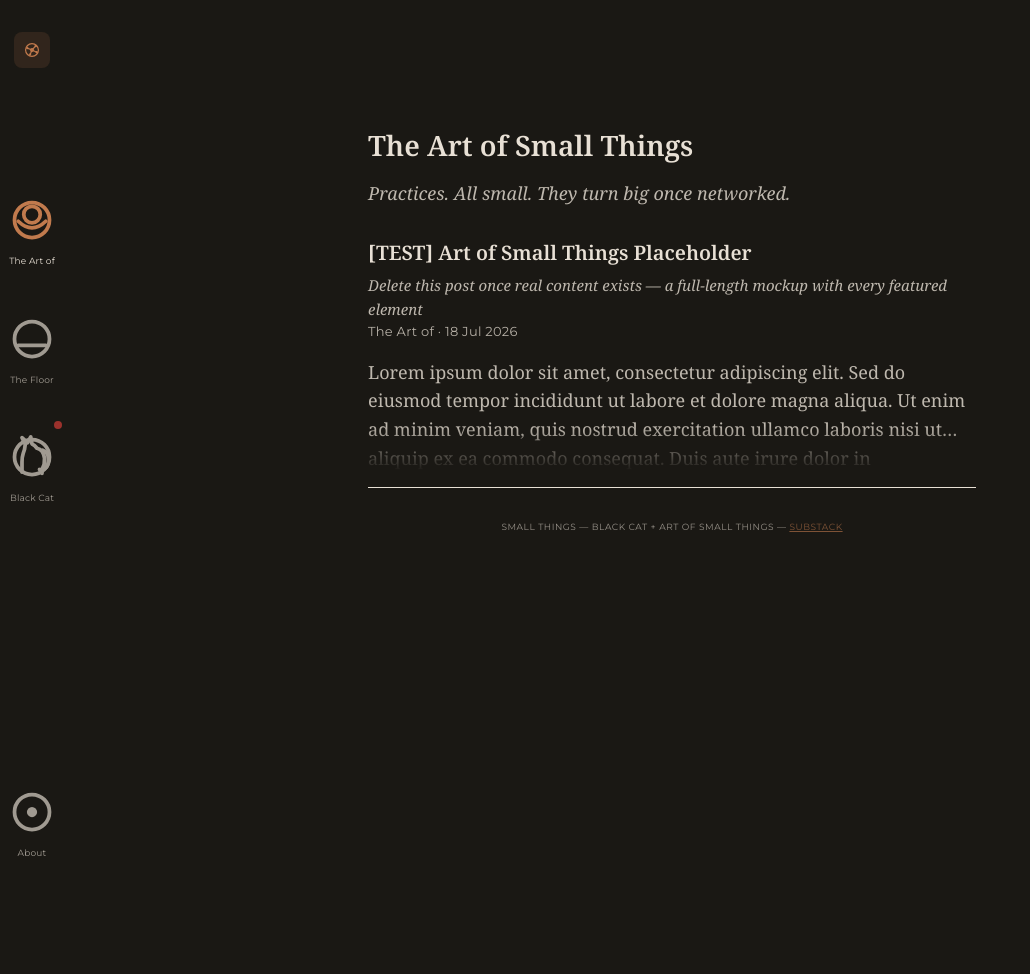
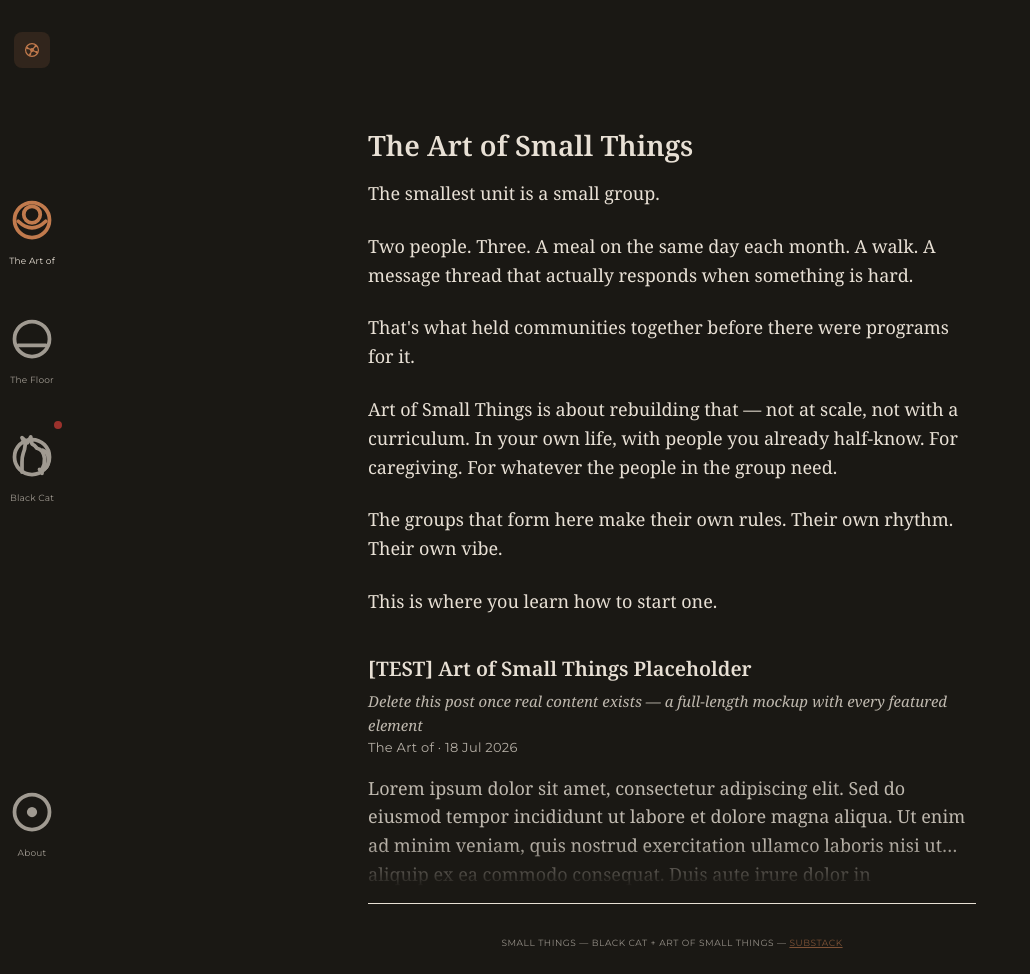
Before and after one commit to 2pix/small-things, a Jekyll site: the page built from the-art-of-small-things/index.html, in a window 1280 px wide. Shown: the whole page, without its empty margins (0-1030 px from the left). Built offline with Jekyll 4.4.1, drawn with Linux system fonts in a browser that asks for light colours; before the commit the page ends 900 px from its top, so only the background shows below that.

Commit message:
Art of Small Things: replace short excerpt with real section intro
Same treatment as The Floor — Claire's own framing text as real body
paragraphs instead of a short italic tagline. .section-excerpt CSS
removed, now dead code since both sections use .section-intro.

```diff
--- a/_layouts/section.html
+++ b/_layouts/section.html
@@ -17,7 +17,14 @@ layout: default
         <p>Some of what I found is here.</p>
       </div>
     {% when "the-art-of-small-things" %}
-      <p class="section-excerpt">Practices. All small. They turn big once networked.</p>
+      <div class="section-intro">
+        <p>The smallest unit is a small group.</p>
+        <p>Two people. Three. A meal on the same day each month. A walk. A message thread that actually responds when something is hard.</p>
+        <p>That's what held communities together before there were programs for it.</p>
+        <p>Art of Small Things is about rebuilding that — not at scale, not with a curriculum. In your own life, with people you already half-know. For caregiving. For whatever the people in the group need.</p>
+        <p>The groups that form here make their own rules. Their own rhythm. Their own vibe.</p>
+        <p>This is where you learn how to start one.</p>
+      </div>
   {% endcase %}
   {% for post in posts %}
     {% include post-card.html post=post feed=true %}
--- a/assets/css/style.css
+++ b/assets/css/style.css
@@ -141,14 +141,9 @@ a {
 }
 
 .post__subtitle,
-.post-card__subtitle,
-.section-excerpt {
+.post-card__subtitle {
   font-style: italic;
   opacity: 0.8;
-}
-
-.section-excerpt {
-  margin: 0 0 var(--space-2);
 }
 
 .post-card__subtitle {
```
